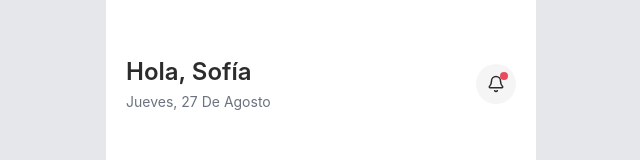
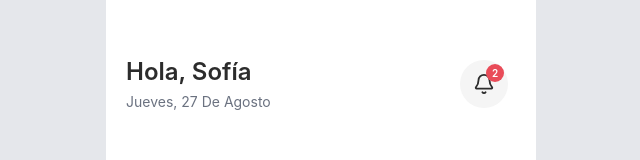
Before and after one commit to Haliam/Bookas, a React (Vite) app: page /provider in a window 1280 px wide. Shown: the top 160 px of the page, without its empty margins (319-959 px from the left). Built offline with nearby package versions, Linux system fonts and the light colour scheme.

Commit message:
Enhance notification button styling and update unread count display in ProviderDashboard

```diff
--- a/src/app/screens/provider/Dashboard.tsx
+++ b/src/app/screens/provider/Dashboard.tsx
@@ -32,11 +32,13 @@ export function ProviderDashboard() {
           </div>
           <button
             onClick={() => navigate("/provider/notifications")}
-            className="w-10 h-10 rounded-full bg-[#F5F5F5] flex items-center justify-center relative hover:bg-[#E8E8E8] transition-colors"
+            className="w-12 h-12 rounded-full bg-[#F5F5F5] flex items-center justify-center relative hover:bg-[#E8E8E8] transition-colors mr-2"
           >
-            <Bell size={18} className="text-[#2C2C2C]" />
+            <Bell size={22} className="text-[#2C2C2C]" />
             {unreadNotifications > 0 && (
-              <div className="absolute top-2 right-2 w-2 h-2 rounded-full bg-[#E94C59]" />
+              <div className="absolute top-1 right-1 min-w-[18px] h-[18px] px-1 rounded-full bg-[#E94C59] flex items-center justify-center">
+                <span className="text-white text-[10px] font-semibold leading-none">{unreadNotifications}</span>
+              </div>
             )}
           </button>
         </div>
```
